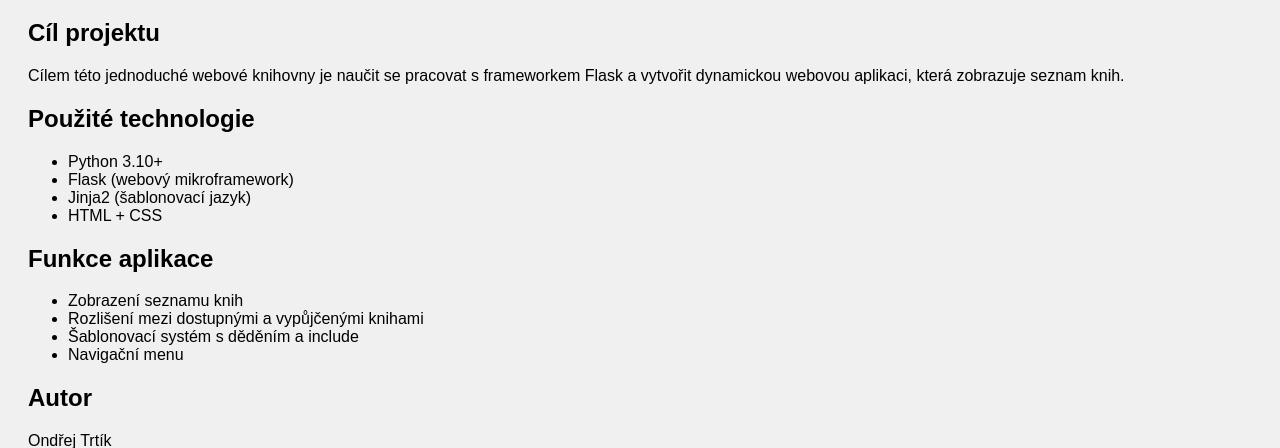
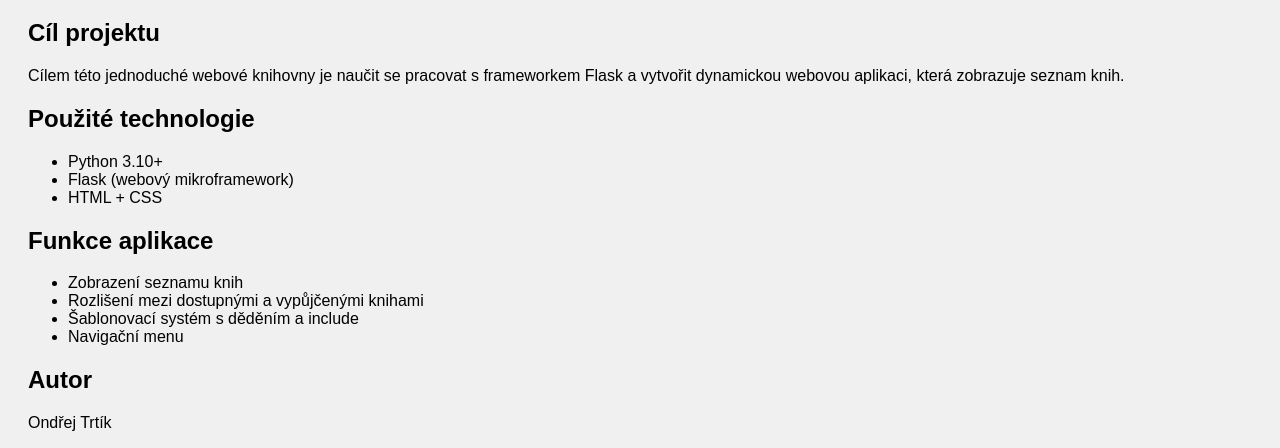
Before and after one commit to Drtilow/webov-knihovna, a Flask app: page /o-aplikaci in a window 1280 px wide. Shown: the part 143-591 px from the top of the page. Run offline with Flask 3, Linux system fonts and the light colour scheme.

Commit message:
Update o_aplikaci.html

```diff
--- a/templates/o_aplikaci.html
+++ b/templates/o_aplikaci.html
@@ -13,7 +13,6 @@
     <ul>
         <li>Python 3.10+</li>
         <li>Flask (webový mikroframework)</li>
-        <li>Jinja2 (šablonovací jazyk)</li>
         <li>HTML + CSS</li>
     </ul>
 
```
